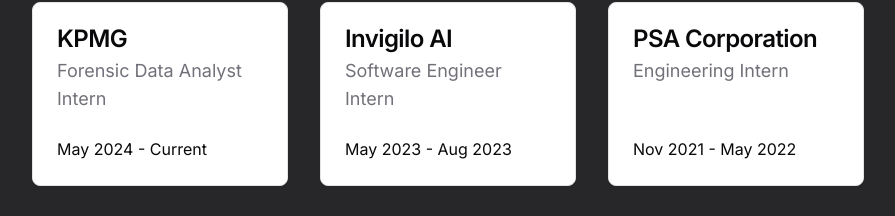
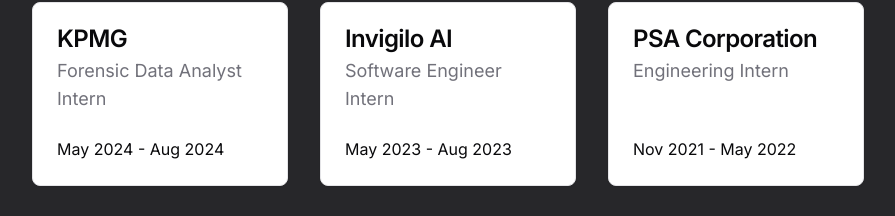
Before and after one commit to ivanleekk/ivan-website-v2, a Next.js app: page / in a window 1280 px wide. Shown: the part 1806-2022 px from the top of the page, without its empty margins (192-1087 px from the left). Built offline with nearby package versions, Linux system fonts and the light colour scheme.

Commit message:
feat: update KPMG end date

```diff
--- a/src/app/resume-section.tsx
+++ b/src/app/resume-section.tsx
@@ -8,7 +8,7 @@
                 <div className={'text-5xl font-semibold text-center underline'}>Work Experience</div>
                 <div className={'max-w-5xl flex content-start justify-center flex-wrap gap-8 p-10 items-stretch'}>
                     <WorkEducationCard companyOrDegree={'KPMG'} jobTitleOrSchool={'Forensic Data Analyst Intern'}
-                                       startDate={'May 2024'} endDate={'Current'}/>
+                                       startDate={'May 2024'} endDate={'Aug 2024'}/>
                     <WorkEducationCard companyOrDegree={'Invigilo AI'} jobTitleOrSchool={'Software Engineer Intern'}
                                        startDate={'May 2023'} endDate={'Aug 2023'}/>
                     <WorkEducationCard companyOrDegree={'PSA Corporation'} jobTitleOrSchool={'Engineering Intern'}
```
